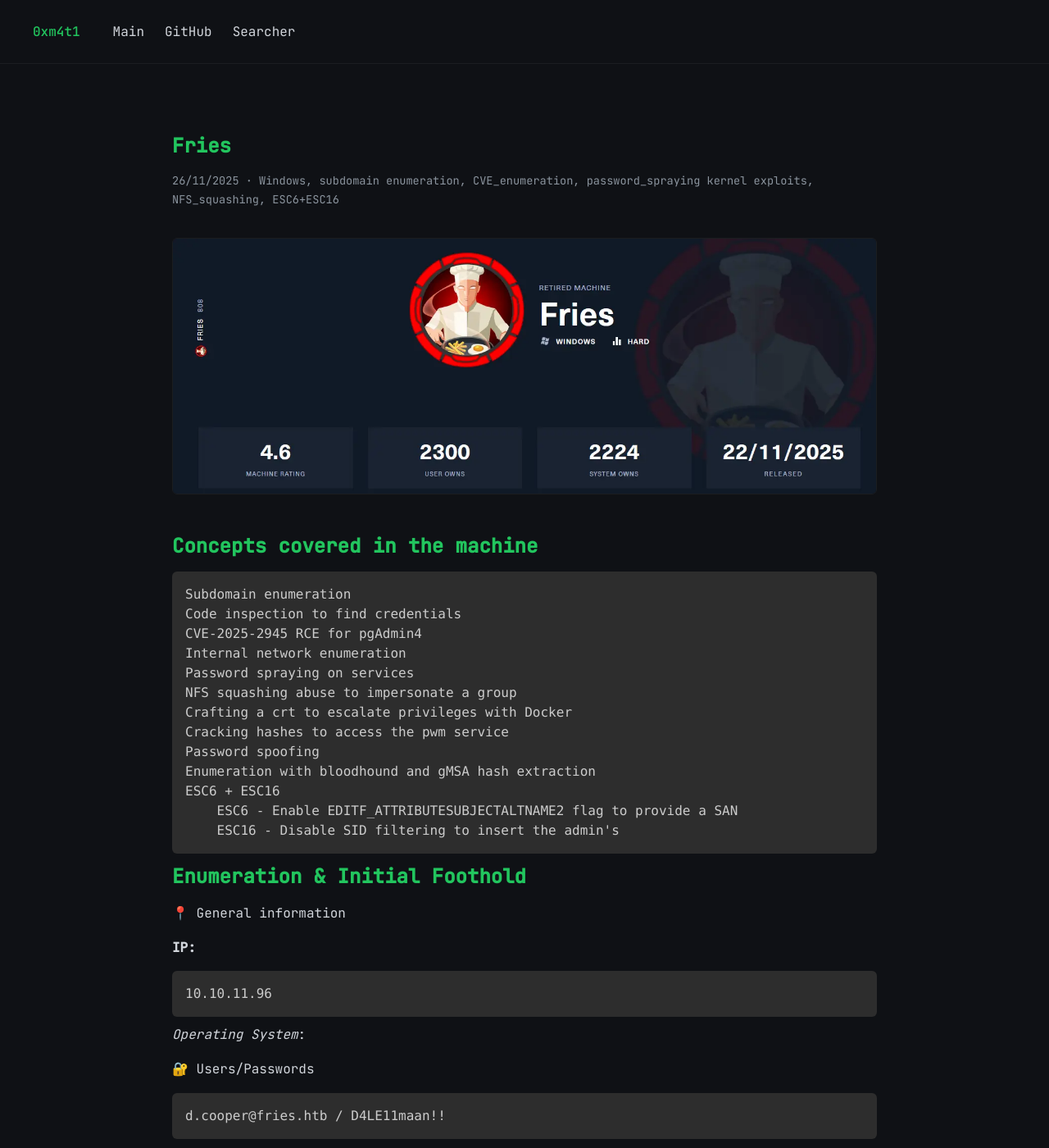
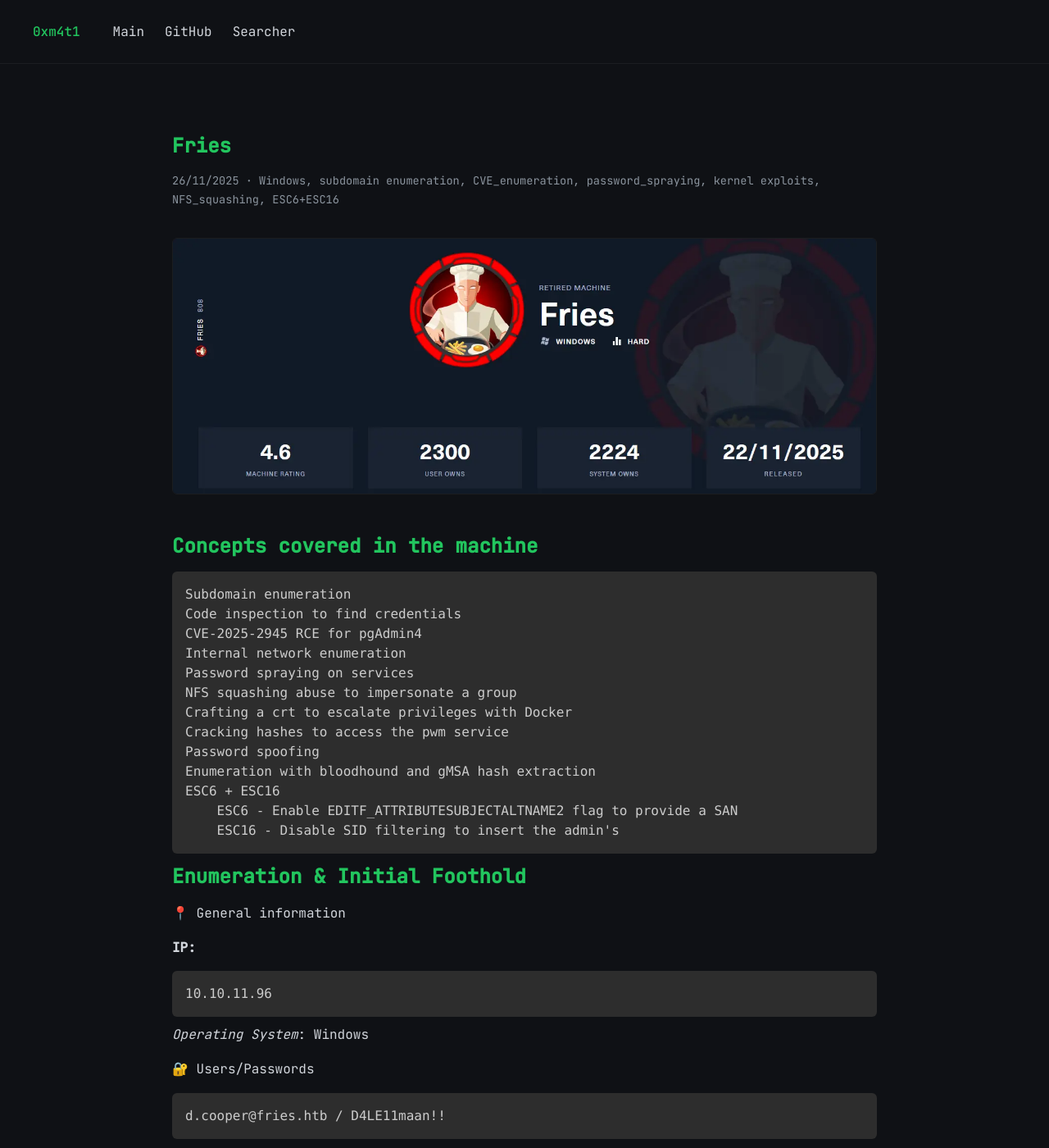
Before and after one commit to jdejavi/jdejavi.github.io, a Jekyll site: the page built from _posts/2025-11-26-Fries.md, in a window 1280 px wide and 1400 px high. Shown: the whole window at 82% size. Built offline with Jekyll 4.4.1, drawn with Linux system fonts in a browser that asks for light colours.

````diff
--- a/_posts/2025-11-26-Fries.md
+++ b/_posts/2025-11-26-Fries.md
@@ -3,7 +3,7 @@
 title: "Fries"
 date: 2025-11-26 10:00:00
 categories: writeups
-tags: [Windows, subdomain enumeration, CVE_enumeration, password_spraying kernel exploits, NFS_squashing, ESC6+ESC16]
+tags: [Windows, subdomain enumeration, CVE_enumeration, password_spraying, kernel exploits, NFS_squashing, ESC6+ESC16]
 lang: en
 image: /assets/images/fries/fries-logo.webp
 ---
@@ -34,7 +34,7 @@
 >```
 >10.10.11.96
 >```
->*Operating System*:
+>*Operating System*: Windows
 
 🔐 Users/Passwords
 ```
````
